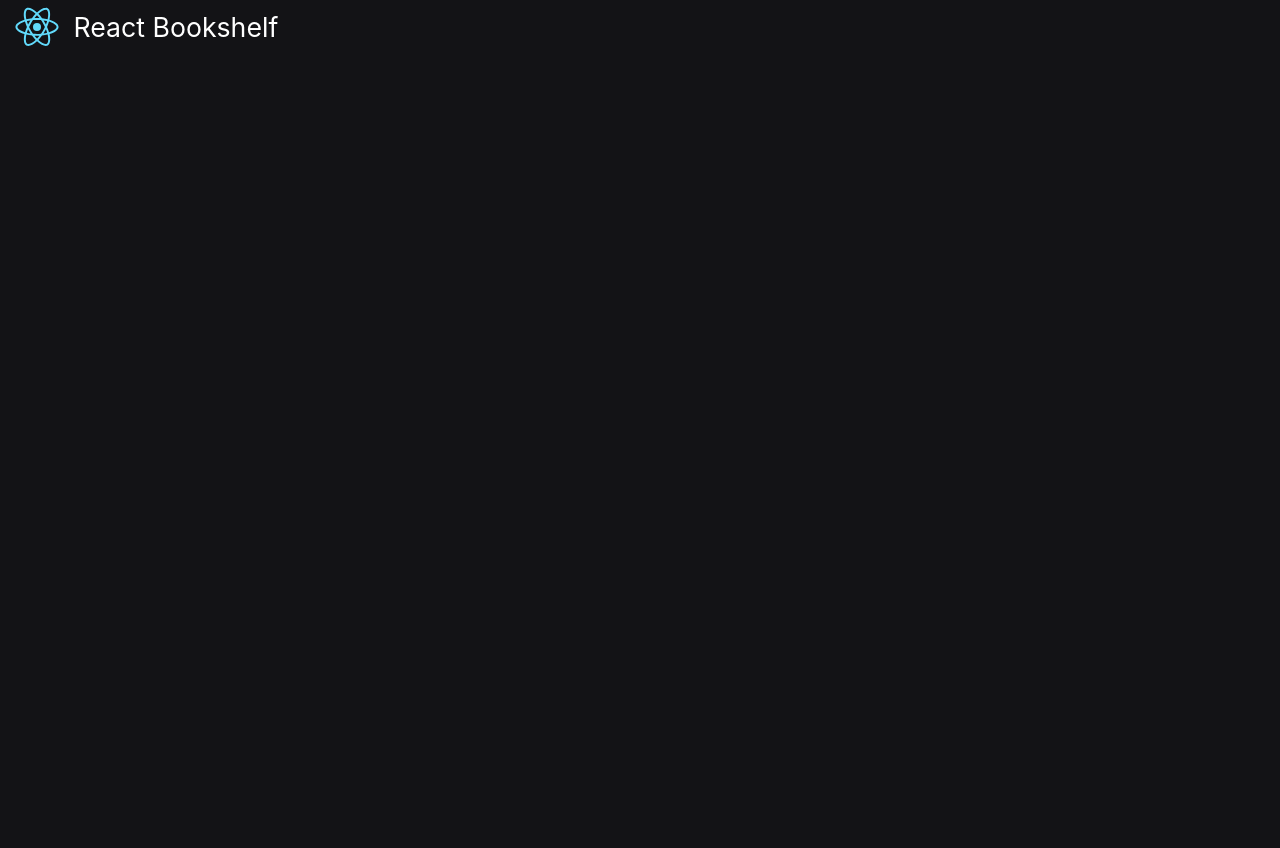
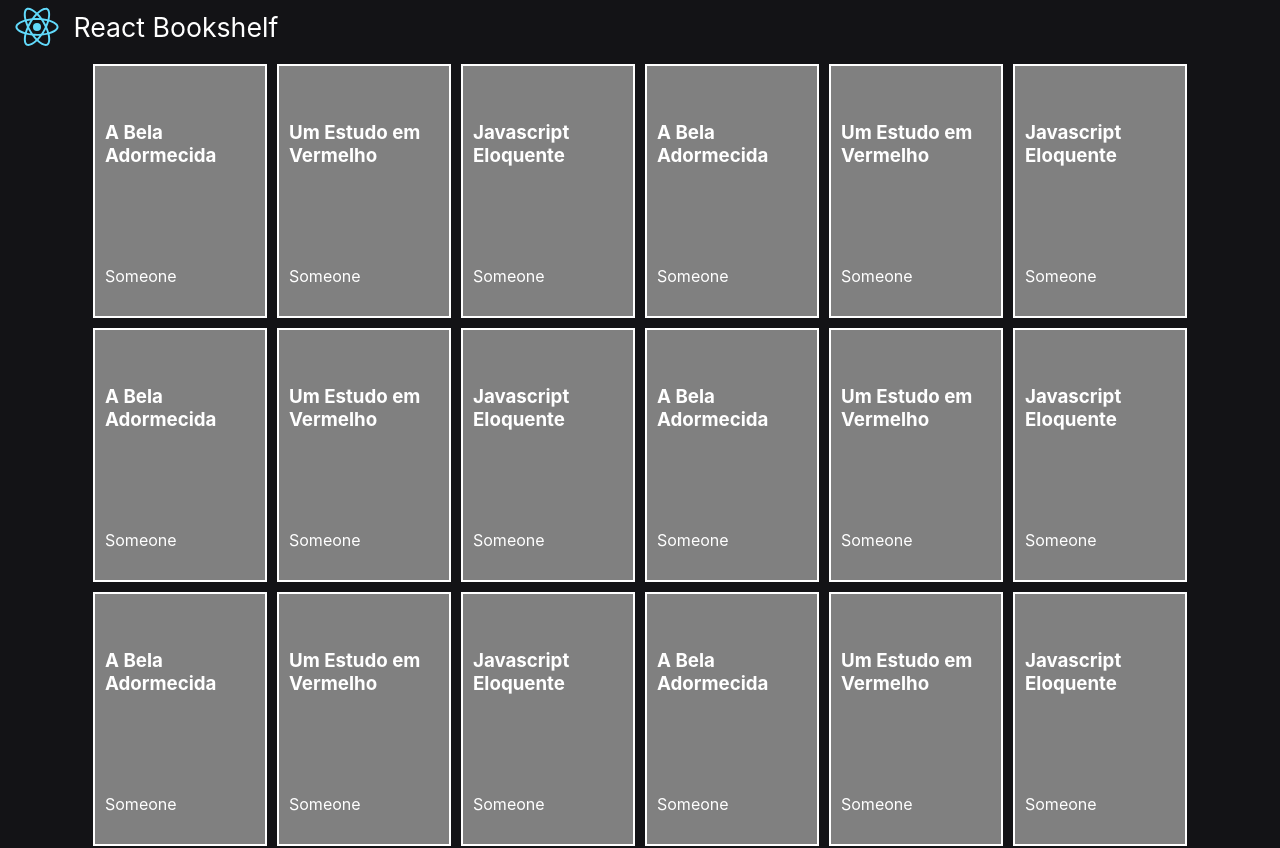
Before and after one commit to iamtheluiz/Bookshelf, a React (Create React App) app: page / in a window 1280 px wide. Shown: the top 848 px of the page. Before the commit the page ends 800 px from the top, so only its background shows below. Built offline with nearby package versions, Linux system fonts and the light colour scheme.

Commit message:
Create booklist and bookitem

```diff
--- /dev/null
+++ b/src/components/BookItem/index.js
@@ -0,0 +1,16 @@
+import React, { Component } from 'react';
+
+// Styles
+import './styles.css';
+
+export default class BookItem extends Component{
+  // Display
+  render(){
+    return(
+      <div id="bookItem">
+        <h3>{this.props.name}</h3>
+        <span>{this.props.author}</span>
+      </div>
+    );
+  }
+}
--- /dev/null
+++ b/src/components/BookItem/styles.css
@@ -0,0 +1,15 @@
+div#bookItem{
+  display: flex;
+  align-items: center;
+  flex-wrap: wrap;
+  width: calc(170px - 20px);
+  height: 210px;
+  margin: 5px;
+  padding: 10px;
+  padding-bottom: 30px;
+  border: 2px solid white;
+  background-color: grey;
+}
+div#bookItem>span{
+  align-self: flex-end;
+}
--- /dev/null
+++ b/src/components/BookList/index.js
@@ -0,0 +1,38 @@
+import React, { Component } from 'react';
+
+// Styles
+import './styles.css';
+
+// Components
+import BookItem from '../BookItem';
+
+export default class BookList extends Component{
+  // Display
+  render(){
+    return(
+      <div id="bookList">
+        <BookItem name={'A Bela Adormecida'} author={'Someone'} />
+        <BookItem name={'Um Estudo em Vermelho'} author={'Someone'} />
+        <BookItem name={'Javascript Eloquente'} author={'Someone'} />
+        <BookItem name={'A Bela Adormecida'} author={'Someone'} />
+        <BookItem name={'Um Estudo em Vermelho'} author={'Someone'} />
+        <BookItem name={'Javascript Eloquente'} author={'Someone'} />
+        <BookItem name={'A Bela Adormecida'} author={'Someone'} />
+        <BookItem name={'Um Estudo em Vermelho'} author={'Someone'} />
+        <BookItem name={'Javascript Eloquente'} author={'Someone'} />
+        <BookItem name={'A Bela Adormecida'} author={'Someone'} />
+        <BookItem name={'Um Estudo em Vermelho'} author={'Someone'} />
+        <BookItem name={'Javascript Eloquente'} author={'Someone'} />
+        <BookItem name={'A Bela Adormecida'} author={'Someone'} />
+        <BookItem name={'Um Estudo em Vermelho'} author={'Someone'} />
+        <BookItem name={'Javascript Eloquente'} author={'Someone'} />
+        <BookItem name={'A Bela Adormecida'} author={'Someone'} />
+        <BookItem name={'Um Estudo em Vermelho'} author={'Someone'} />
+        <BookItem name={'Javascript Eloquente'} author={'Someone'} />
+        <BookItem name={'A Bela Adormecida'} author={'Someone'} />
+        <BookItem name={'Um Estudo em Vermelho'} author={'Someone'} />
+        <BookItem name={'Javascript Eloquente'} author={'Someone'} />
+      </div>
+    );
+  }
+}
--- /dev/null
+++ b/src/components/BookList/styles.css
@@ -0,0 +1,7 @@
+div#bookList{
+  display: flex;
+  flex-wrap: wrap;
+  align-items: center;
+  justify-content: center;
+  padding: 5px;
+}
--- a/src/components/Menu/index.js
+++ b/src/components/Menu/index.js
@@ -7,12 +7,18 @@ import './styles.css';
 import ReactLogo from '../../logo.svg';
 
 export default class Menu extends Component {
+
+  // Redirect to home page
+  goToHomePage = () => {
+    window.location = '/';
+  }
+
   // Display
   render() {
     return(
       <div id="mainMenu">
-        <img src={ReactLogo} alt="logo" />
-        <span>React Bookshelf</span>
+        <img onClick={this.goToHomePage} src={ReactLogo} alt="logo" />
+        <span onClick={this.goToHomePage}>React Bookshelf</span>
       </div>
     );
   }
--- a/src/components/Menu/styles.css
+++ b/src/components/Menu/styles.css
@@ -7,9 +7,11 @@ div#mainMenu>img{
   width: auto;
   height: 52px;
   margin-top: 1px;
+  cursor: pointer;
 }
 div#mainMenu>span{
   font-size: 20pt;
+  cursor: pointer;
 }
 @media (max-width: 600px){
   div#mainMenu{
--- a/src/pages/Home/index.js
+++ b/src/pages/Home/index.js
@@ -5,6 +5,7 @@ import './styles.css';
 
 // Page Components
 import Menu from '../../components/Menu';
+import BookList from '../../components/BookList';
 
 export default class Home extends Component{
   // Before component render
@@ -18,6 +19,7 @@ export default class Home extends Component{
     return(
       <div id="Home">
         <Menu />
+        <BookList />
       </div>
     );
   }
```
